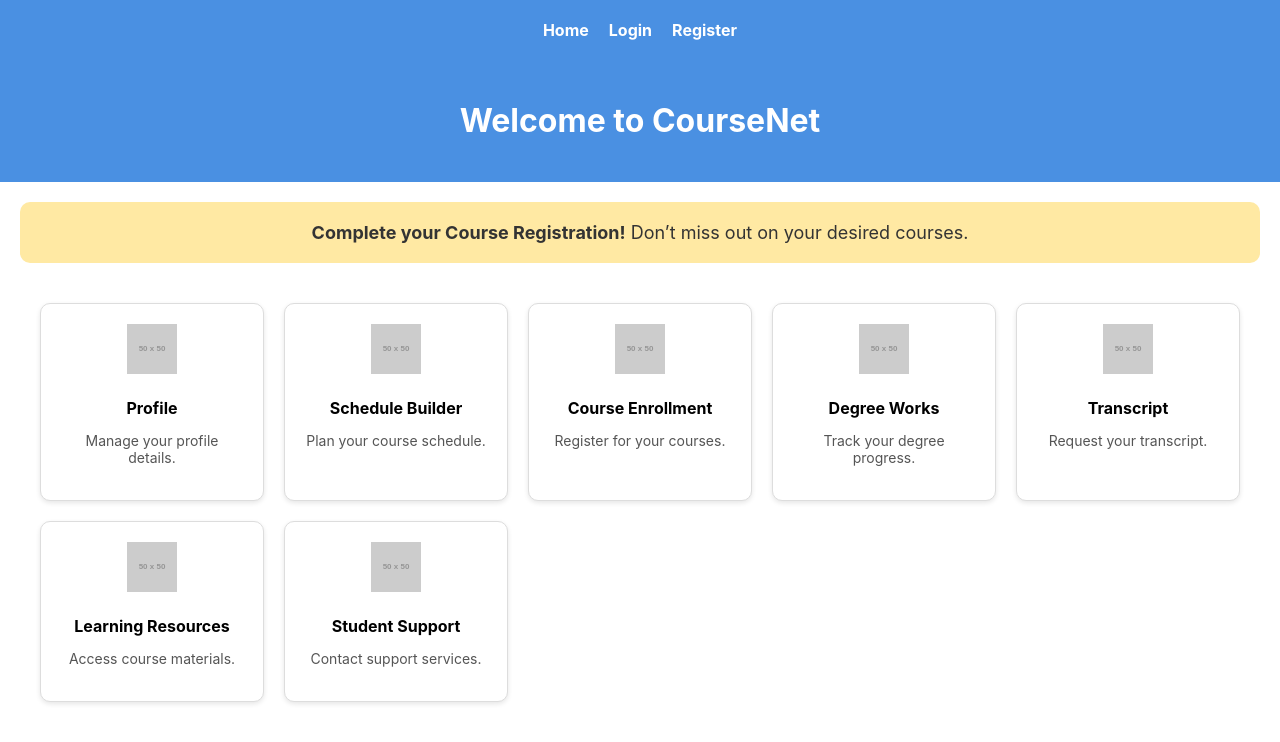
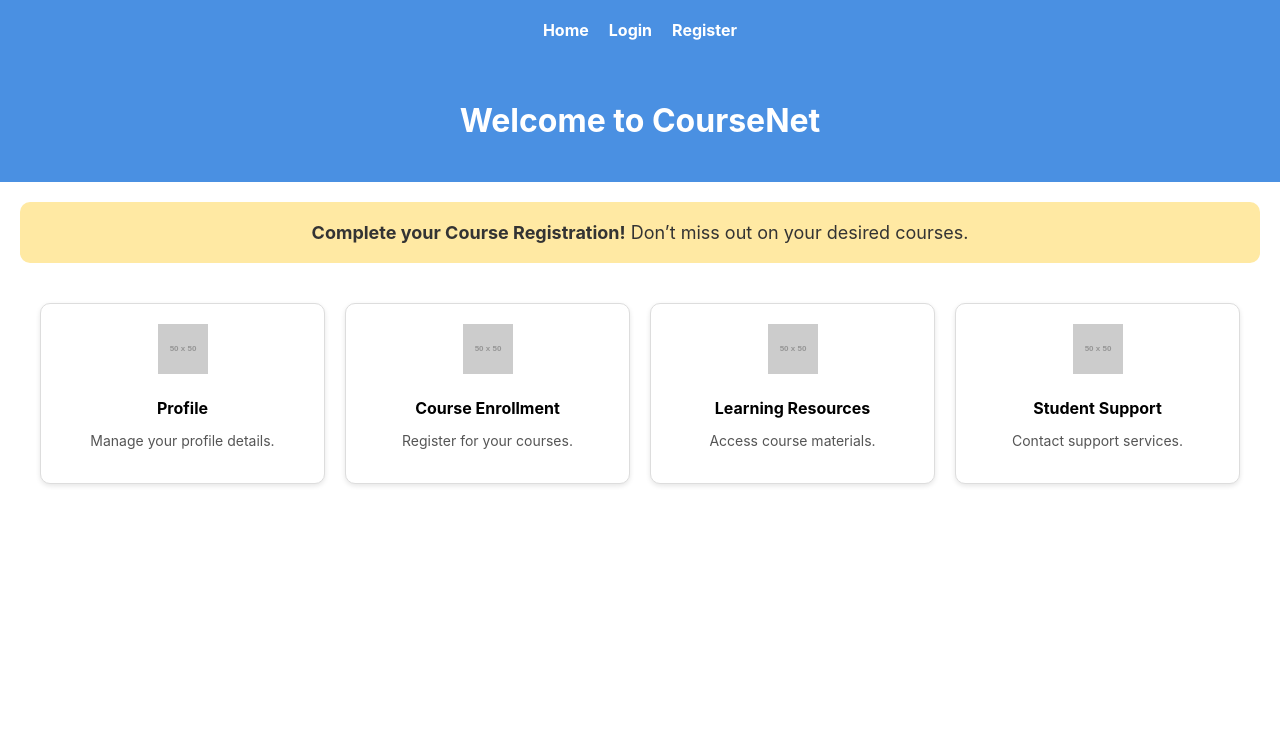
Before and after one commit to datasheng/csc336-teamproject-repo-five-guys, a React (Create React App) app in the folder course-registration/: page /home in a window 1280 px wide. Shown: the top 742 px of the page. Built offline with nearby package versions, Linux system fonts and the light colour scheme.

Commit message:
edited home page

```diff
--- a/course-registration/src/Pages/Navigation/navigation.js
+++ b/course-registration/src/Pages/Navigation/navigation.js
@@ -22,24 +22,9 @@ const LandingPage = () => {
                     <p>Manage your profile details.</p>
                 </div>
                 <div class="grid-item">
-                    <img src="https://via.placeholder.com/50" alt="Schedule"></img>
-                    <h3>Schedule Builder</h3>
-                    <p>Plan your course schedule.</p>
-                </div>
-                <div class="grid-item">
                     <img src="https://via.placeholder.com/50" alt="Enrollment"></img>
                     <h3>Course Enrollment</h3>
                     <p>Register for your courses.</p>
-                </div>
-                <div class="grid-item">
-                    <img src="https://via.placeholder.com/50" alt="Degree Works"></img>
-                    <h3>Degree Works</h3>
-                    <p>Track your degree progress.</p>
-                </div>
-                <div class="grid-item">
-                    <img src="https://via.placeholder.com/50" alt="Transcript"></img>
-                    <h3>Transcript</h3>
-                    <p>Request your transcript.</p>
                 </div>
                 <div class="grid-item">
                     <img src="https://via.placeholder.com/50" alt="Blackboard"></img>
```
